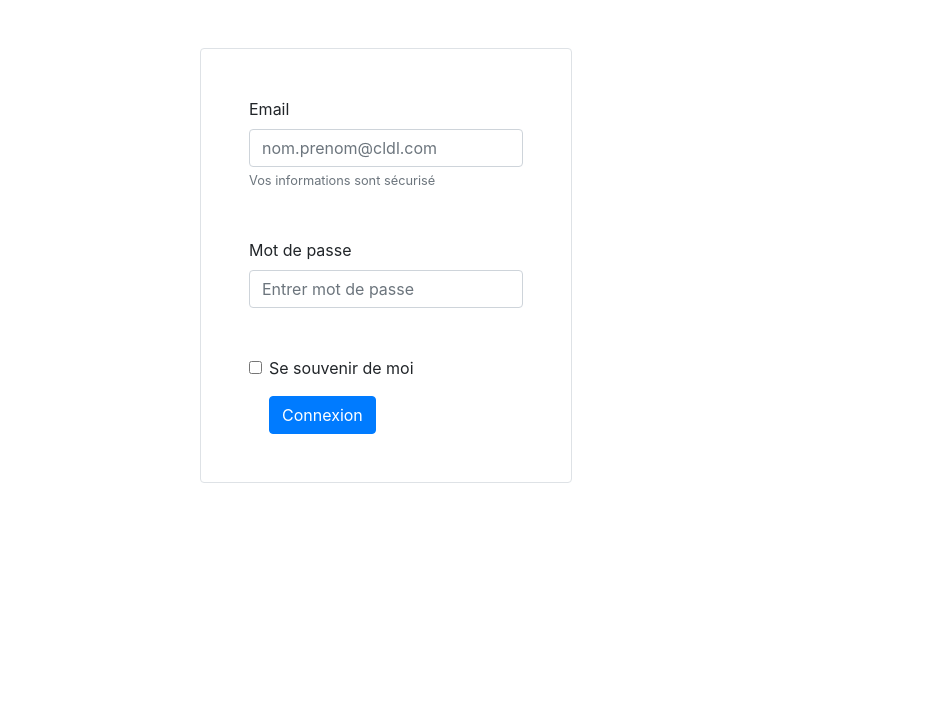
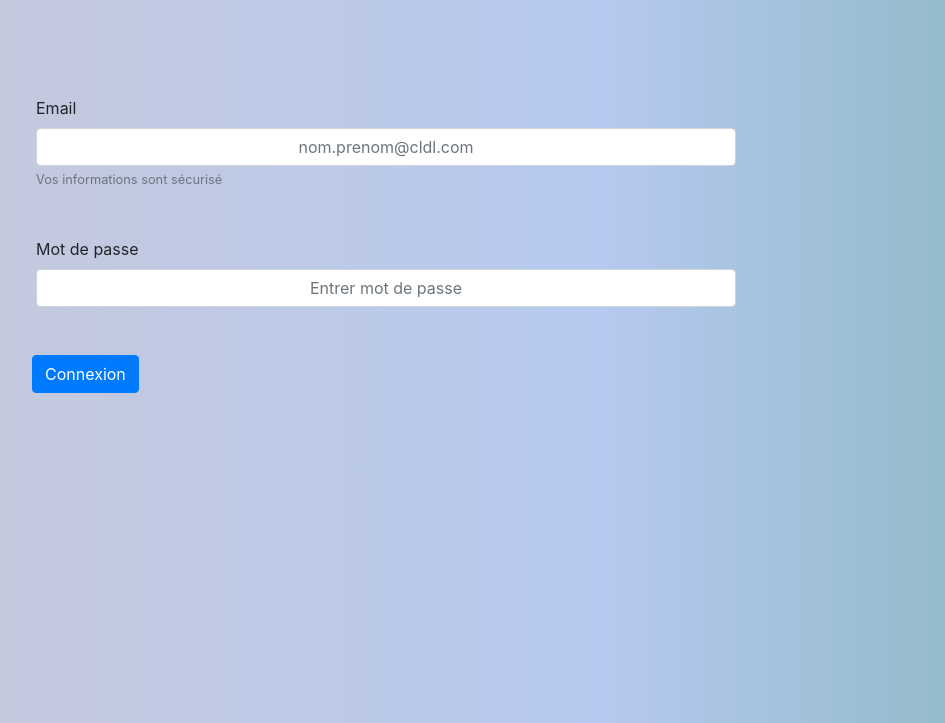
Before and after one commit to Luca777r/cldl-jp-nikolai-luca, a PHP site: page /pages/login.php in a window 1280 px wide. Shown: the top 723 px of the page, without its empty margins (254-1199 px from the left). Run offline with PHP 8.4, Linux system fonts and the light colour scheme.

Commit message:
style login

```diff
--- /dev/null
+++ b/classes/style/style.css
@@ -0,0 +1,12 @@
+.resize {
+    width: 700px;
+}
+
+.degrade {
+    background: rgb(202,201,214);
+background: linear-gradient(90deg, rgba(202,201,214,1) 0%, rgba(182,201,240,1) 67%, rgba(140,184,194,1) 100%);
+}
+
+.textCenter{
+    text-align:center;
+}
--- a/pages/login.php
+++ b/pages/login.php
@@ -1,15 +1,15 @@
 <!DOCTYPE html>
 <html lang="en">
+
+<body class="degrade">
 
     <head>
         <meta charset="UTF-8">
         <meta http-equiv="X-UA-Compatible" content="IE=edge">
         <meta name="viewport" content="width=device-width, initial-scale=1.0">
-    <link rel="stylesheet" href="https://stackpath.bootstrapcdn.com/bootstrap/4.3.1/css/bootstrap.min.css"
-          integrity="sha384-ggOyR0iXCbMQv3Xipma34MD+dH/1fQ784/j6cY/iJTQUOhcWr7x9JvoRxT2MZw1T" crossorigin="anonymous">
-    <script src="https://cdn.jsdelivr.net/npm/bootstrap@4.6.1/dist/js/bootstrap.min.js"
-            integrity="sha384-VHvPCCyXqtD5DqJeNxl2dtTyhF78xXNXdkwX1CZeRusQfRKp+tA7hAShOK/B/fQ2"
-            crossorigin="anonymous"></script>
+        <link rel="stylesheet" href="https://stackpath.bootstrapcdn.com/bootstrap/4.3.1/css/bootstrap.min.css" integrity="sha384-ggOyR0iXCbMQv3Xipma34MD+dH/1fQ784/j6cY/iJTQUOhcWr7x9JvoRxT2MZw1T" crossorigin="anonymous">
+        <link rel="stylesheet" href="classes/style/style.css">
+        <script src="https://cdn.jsdelivr.net/npm/bootstrap@4.6.1/dist/js/bootstrap.min.js" integrity="sha384-VHvPCCyXqtD5DqJeNxl2dtTyhF78xXNXdkwX1CZeRusQfRKp+tA7hAShOK/B/fQ2" crossorigin="anonymous"></script>
         <title>login</title>
     </head>
 
@@ -53,28 +53,25 @@ if (isset($_POST["username"]) && isset($_POST["password"])) {
 
     <div class="container-fluid">
         <div class="row d-flex justify-content-center mt-5 mb-5">
-        <form class="border rounded border-5-secondary" action="" method="post">
+            <form class="" action="" method="post">
                 <div class="form-group m-5">
                     <label for="exampleInputEmail1">Email</label>
-                <input type="email" class="form-control" id="username" name="username" aria-describedby="emailHelp"
-                       placeholder="nom.prenom@cldl.com">
+                    <input type="email" class="textCenter form-control" id="username" name="username" aria-describedby="emailHelp" placeholder="nom.prenom@cldl.com">
                     <small id="emailHelp" class="form-text text-muted">Vos informations sont sécurisé</small>
                 </div>
-            <div class="form-group m-5">
+                <div class="resize form-group m-5">
                     <label for="exampleInputPassword1">Mot de passe</label>
-                <input type="password" class="form-control" id="password" name="password"
-                       placeholder="Entrer mot de passe">
+                    <input type="password" class="textCenter form-control" id="password" name="password" placeholder="Entrer mot de passe">
                 </div>
-            <div class="form-check m-5">
-                <input type="checkbox" class="form-check-input" id="exampleCheck1">
-                <label class="form-check-label mb-3" for="exampleCheck1">Se souvenir de moi</label>
-                <button type="submit" class="d-flex justify-content-center mb-5 btn btn-primary">Connexion</button>
+                <div class="form-check m-4">
+                    <button type="submit" class="textCenter btn btn-primary">Connexion</button>
                 </div>
 
 
             </form>
         </div>
     </div>
+</body>
 <?php
 if (isset($_GET["loginSucces"]) && $_GET["loginSucces"] == 1) {
 ?>
```
Lines whose indentation alone changed are shown as unchanged.
